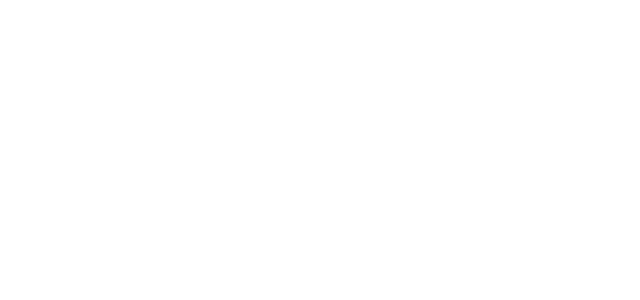
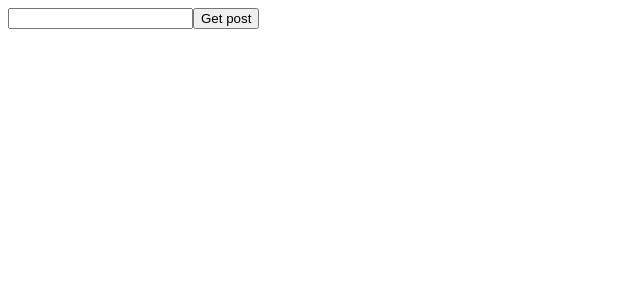
Before and after one commit to karyna4k/Blog, a Nuxt app: page /posts in a window 1280 px wide. Before the commit this address had no page. Shown: the top 300 px of the page, without its empty margins (0-640 px from the left). Built offline with nearby package versions, Linux system fonts and the light colour scheme.

Commit message:
feat: learn dynamic routes

```diff
--- /dev/null
+++ b/pages/posts/_id/index.vue
@@ -0,0 +1,13 @@
+<template>
+  <h1>Post id is: {{ $route.params.id }}</h1>
+</template>
+
+<script>
+export default {
+  validate ({ params }) {
+    // Number
+
+    return /^\d+$/.test(params.id);
+  }
+};
+</script>
--- /dev/null
+++ b/pages/posts/index.vue
@@ -0,0 +1,23 @@
+<template>
+  <div class="posts">
+    <input v-model="postId" type="text">
+    <button @click="loadPost">
+      Get post
+    </button>
+  </div>
+</template>
+
+<script>
+export default {
+  data () {
+    return {
+      postId: ""
+    };
+  },
+  methods: {
+    loadPost () {
+      this.$router.push(`/posts/${this.postId}`);
+    }
+  }
+};
+</script>
```
